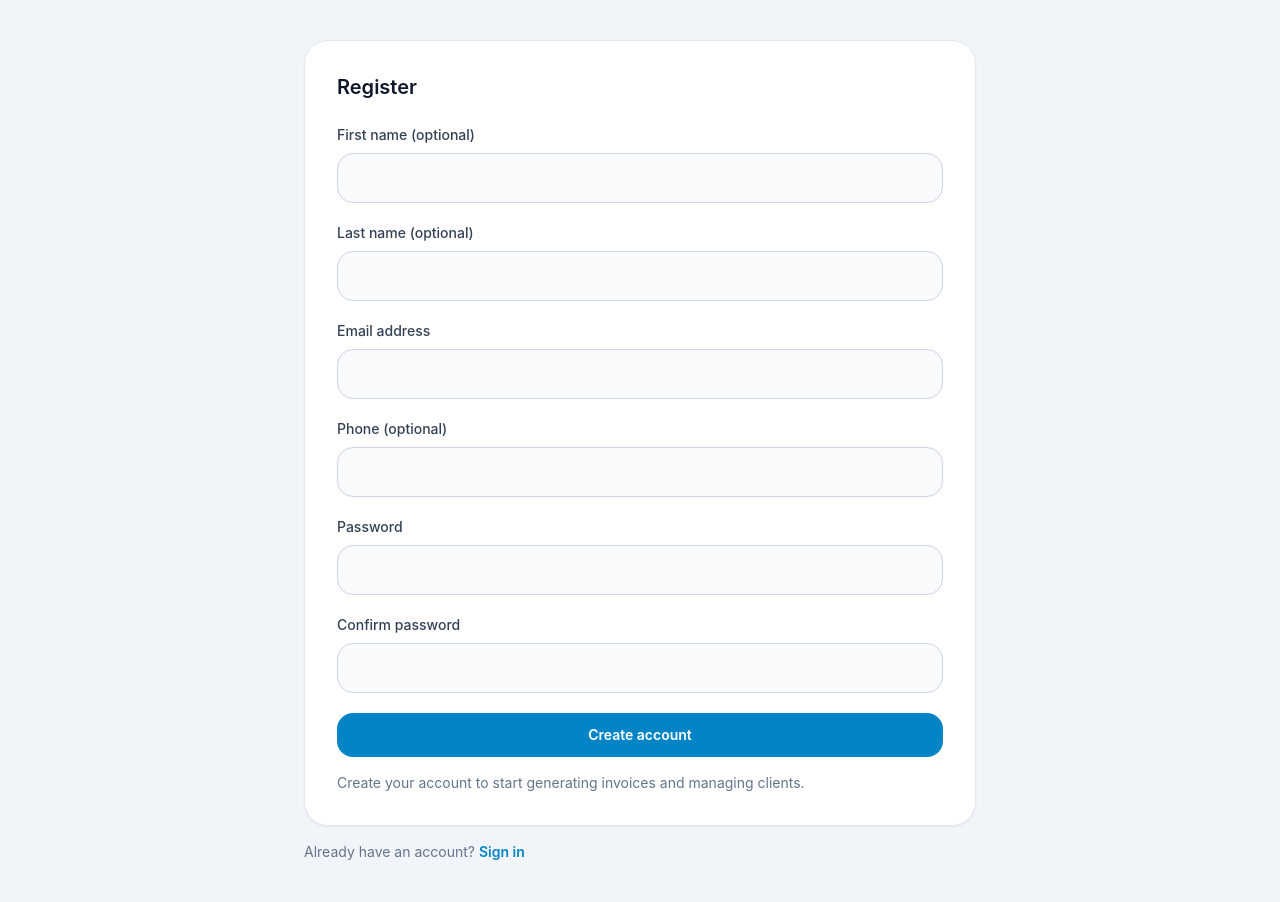
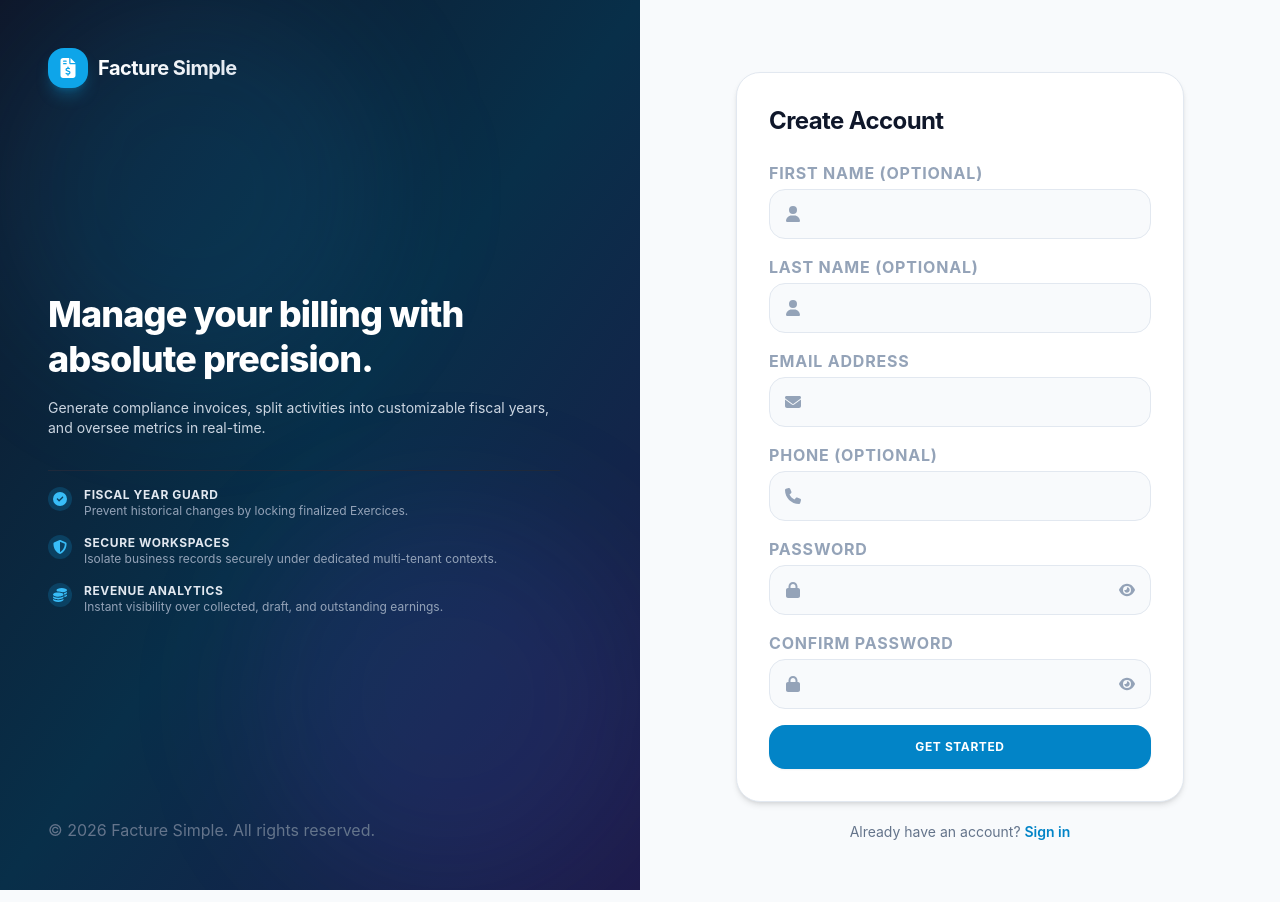
Before and after one commit to elmeftouhi/app.facturesimple.ma, a React (Vite) app: page /register in a window 1280 px wide. Built offline with nearby package versions, Linux system fonts and the light colour scheme; no server answers.

Commit message:
fest: redesign login

```diff
--- a/src/App.jsx
+++ b/src/App.jsx
@@ -13,6 +13,8 @@ import CompanySettings from "./pages/CompanySettings";
 import UserProfile from "./pages/UserProfile";
 import ProtectedRoute from "./components/ProtectedRoute";
 import { AuthProvider, useAuth } from "./context/AuthContext";
+import { FontAwesomeIcon } from "@fortawesome/react-fontawesome";
+import { faFileInvoiceDollar, faCheckCircle, faShieldAlt, faCoins } from "@fortawesome/free-solid-svg-icons";
 
 function GlobalProgressBar() {
   const [activeRequests, setActiveRequests] = useState(0);
@@ -41,8 +43,87 @@ function GlobalProgressBar() {
 
 function AuthLayout({ children }) {
   return (
-    <div className="min-h-screen bg-slate-100 px-4 py-10">
-      <div className="mx-auto w-full max-w-2xl">{children}</div>
+    <div className="flex min-h-screen bg-white">
+      {/* Left Side: Brand Showcase Hero Panel (hidden on small viewports) */}
+      <div className="hidden lg:flex lg:w-1/2 flex-col justify-between bg-gradient-to-br from-slate-900 via-sky-950 to-indigo-950 p-12 text-white relative overflow-hidden">
+        {/* Abstract design elements/glow */}
+        <div className="absolute top-0 left-0 w-96 h-96 bg-sky-500/10 rounded-full blur-3xl pointer-events-none" />
+        <div className="absolute bottom-0 right-0 w-96 h-96 bg-indigo-500/10 rounded-full blur-3xl pointer-events-none" />
+
+        {/* Logo/Header */}
+        <div className="flex items-center gap-2.5 z-10">
+          <div className="flex h-10 w-10 items-center justify-center rounded-2xl bg-sky-500 text-white shadow-lg shadow-sky-500/30">
+            <FontAwesomeIcon icon={faFileInvoiceDollar} className="h-5 w-5" />
+          </div>
+          <span className="text-xl font-bold tracking-tight bg-gradient-to-r from-white to-slate-200 bg-clip-text text-transparent">
+            Facture Simple
+          </span>
+        </div>
+
+        {/* Main Pitch */}
+        <div className="my-auto space-y-8 z-10 max-w-lg">
+          <div className="space-y-4">
+            <h2 className="text-4xl font-extrabold tracking-tight leading-tight">
+              Manage your billing with absolute precision.
+            </h2>
+            <p className="text-sm text-slate-300">
+              Generate compliance invoices, split activities into customizable fiscal years, and oversee metrics in real-time.
+            </p>
+          </div>
+
+          <div className="space-y-4 pt-4 border-t border-slate-800">
+            <div className="flex items-start gap-3">
+              <div className="flex h-6 w-6 shrink-0 items-center justify-center rounded-full bg-sky-500/20 text-sky-400">
+                <FontAwesomeIcon icon={faCheckCircle} className="h-3.5 w-3.5" />
+              </div>
+              <div>
+                <h4 className="text-xs font-bold uppercase tracking-wider text-slate-200">Fiscal Year Guard</h4>
+                <p className="text-xs text-slate-400">Prevent historical changes by locking finalized Exercices.</p>
+              </div>
+            </div>
+
+            <div className="flex items-start gap-3">
+              <div className="flex h-6 w-6 shrink-0 items-center justify-center rounded-full bg-sky-500/20 text-sky-400">
+                <FontAwesomeIcon icon={faShieldAlt} className="h-3.5 w-3.5" />
+              </div>
+              <div>
+                <h4 className="text-xs font-bold uppercase tracking-wider text-slate-200">Secure Workspaces</h4>
+                <p className="text-xs text-slate-400">Isolate business records securely under dedicated multi-tenant contexts.</p>
+              </div>
+            </div>
+
+            <div className="flex items-start gap-3">
+              <div className="flex h-6 w-6 shrink-0 items-center justify-center rounded-full bg-sky-500/20 text-sky-400">
+                <FontAwesomeIcon icon={faCoins} className="h-3.5 w-3.5" />
+              </div>
+              <div>
+                <h4 className="text-xs font-bold uppercase tracking-wider text-slate-200">Revenue Analytics</h4>
+                <p className="text-xs text-slate-400">Instant visibility over collected, draft, and outstanding earnings.</p>
+              </div>
+            </div>
+          </div>
+        </div>
+
+        {/* Footer info */}
+        <div className="text-xxs text-slate-500 z-10">
+          © 2026 Facture Simple. All rights reserved.
+        </div>
+      </div>
+
+      {/* Right Side: Form Canvas */}
+      <div className="flex w-full lg:w-1/2 flex-col justify-center px-6 py-12 md:px-16 lg:px-20 bg-slate-50">
+        <div className="mx-auto w-full max-w-md space-y-6">
+          {/* Mobile Header (hidden on large desktop) */}
+          <div className="flex items-center gap-2 lg:hidden mb-6">
+            <div className="flex h-8 w-8 items-center justify-center rounded-xl bg-sky-600 text-white shadow-md">
+              <FontAwesomeIcon icon={faFileInvoiceDollar} className="h-4 w-4" />
+            </div>
+            <span className="text-md font-bold tracking-tight text-slate-900">Facture Simple</span>
+          </div>
+
+          {children}
+        </div>
+      </div>
     </div>
   );
 }
--- a/src/auth/authStorage.js
+++ b/src/auth/authStorage.js
@@ -29,8 +29,14 @@ function normalizeExpiry(data) {
   return null;
 }
 
-export function saveAuth(data) {
-    console.log("Saving auth data:", data); // Debugging line
+export function saveAuth(data, remember) {
+  let useSession = false;
+  if (remember !== undefined) {
+    useSession = !remember;
+  } else {
+    useSession = sessionStorage.getItem(AUTH_STORAGE_KEY) !== null;
+  }
+
   const token = data?.token || data?.accessToken || data?.idToken || data?.jwt || data?.authToken;
   if (!token) {
     throw new Error("Missing auth token in response.");
@@ -45,12 +51,21 @@ export function saveAuth(data) {
     selectedTenant: data?.selectedTenant || null
   };
 
-  localStorage.setItem(AUTH_STORAGE_KEY, JSON.stringify(payload));
+  if (useSession) {
+    sessionStorage.setItem(AUTH_STORAGE_KEY, JSON.stringify(payload));
+    localStorage.removeItem(AUTH_STORAGE_KEY);
+  } else {
+    localStorage.setItem(AUTH_STORAGE_KEY, JSON.stringify(payload));
+    sessionStorage.removeItem(AUTH_STORAGE_KEY);
+  }
   return payload;
 }
 
 export function getAuth() {
-  const raw = localStorage.getItem(AUTH_STORAGE_KEY);
+  let raw = sessionStorage.getItem(AUTH_STORAGE_KEY);
+  if (!raw) {
+    raw = localStorage.getItem(AUTH_STORAGE_KEY);
+  }
   if (!raw) {
     return null;
   }
@@ -58,17 +73,20 @@ export function getAuth() {
   try {
     const parsed = JSON.parse(raw);
     if (!parsed || typeof parsed !== "object") {
+      sessionStorage.removeItem(AUTH_STORAGE_KEY);
       localStorage.removeItem(AUTH_STORAGE_KEY);
       return null;
     }
     return parsed;
   } catch {
+    sessionStorage.removeItem(AUTH_STORAGE_KEY);
     localStorage.removeItem(AUTH_STORAGE_KEY);
     return null;
   }
 }
 
 export function clearAuth() {
+  sessionStorage.removeItem(AUTH_STORAGE_KEY);
   localStorage.removeItem(AUTH_STORAGE_KEY);
 }
 
--- a/src/components/AuthForm.jsx
+++ b/src/components/AuthForm.jsx
@@ -1,12 +1,23 @@
 import { useState } from "react";
+import { FontAwesomeIcon } from "@fortawesome/react-fontawesome";
+import {
+  faEnvelope,
+  faLock,
+  faUser,
+  faPhone,
+  faEye,
+  faEyeSlash,
+  faSpinner
+} from "@fortawesome/free-solid-svg-icons";
 
-function AuthForm({ title, fields, submitText, footerText, onSubmit, errors = {} }) {
+function AuthForm({ title, fields, submitText, footerText, onSubmit, errors = {}, submitting = false }) {
   const initialState = fields.reduce((acc, field) => {
     acc[field.name] = field.type === "checkbox" ? false : "";
     return acc;
   }, {});
 
   const [values, setValues] = useState(initialState);
+  const [showPasswords, setShowPasswords] = useState({});
 
   const handleChange = (event) => {
     const { name, value, type, checked } = event.target;
@@ -16,63 +27,112 @@ function AuthForm({ title, fields, submitText, footerText, onSubmit, errors = {}
     }));
   };
 
+  const togglePasswordVisibility = (fieldName) => {
+    setShowPasswords((prev) => ({
+      ...prev,
+      [fieldName]: !prev[fieldName]
+    }));
+  };
+
   const handleSubmit = (event) => {
     event.preventDefault();
+    if (submitting) return;
     if (typeof onSubmit === "function") {
       onSubmit(values);
     }
   };
 
+  const getFieldIcon = (field) => {
+    if (field.type === "email" || field.name === "email") return faEnvelope;
+    if (field.type === "password" || field.name === "password" || field.name === "confirmPassword") return faLock;
+    if (field.name === "firstName" || field.name === "lastName") return faUser;
+    if (field.type === "tel" || field.name === "phone") return faPhone;
+    return null;
+  };
+
   return (
-    <div className="rounded-3xl border border-slate-200 bg-white p-8 shadow-sm">
-      <h2 className="text-xl font-semibold text-slate-900">{title}</h2>
-      <form className="mt-6 space-y-5" onSubmit={handleSubmit}>
-        {fields.map((field) => (
-          <div key={field.name}>
-            <label className="mb-2 block text-sm font-medium text-slate-700" htmlFor={field.name}>
-              {field.label}
-            </label>
-            {field.type === "textarea" ? (
-              <textarea
-                id={field.name}
-                name={field.name}
-                value={values[field.name]}
-                onChange={handleChange}
-                className={`w-full rounded-2xl border bg-slate-50 px-4 py-3 text-slate-900 outline-none transition focus:ring-2 ${
-                  errors[field.name]
-                    ? "border-rose-400 focus:border-rose-500 focus:ring-rose-100"
-                    : "border-slate-300 focus:border-sky-500 focus:ring-sky-100"
-                }`}
-                rows={4}
-              />
-            ) : (
+    <div className="rounded-3xl border border-slate-200 bg-white p-8 shadow-md">
+      <h2 className="text-2xl font-bold tracking-tight text-slate-900">{title}</h2>
+      {footerText && <p className="mt-1.5 text-xs text-slate-400">{footerText}</p>}
+
+      <form className="mt-6 space-y-4" onSubmit={handleSubmit}>
+        {fields.map((field) => {
+          const hasIcon = getFieldIcon(field) !== null;
+          const isPassword = field.type === "password";
+          const inputType = isPassword && showPasswords[field.name] ? "text" : field.type;
+          const isCheckbox = field.type === "checkbox";
+
+          if (isCheckbox) {
+            return (
+              <div key={field.name} className="flex items-center gap-2 pt-1">
                 <input
                   id={field.name}
                   name={field.name}
-                type={field.type}
-                value={field.type === "checkbox" ? undefined : values[field.name]}
-                checked={field.type === "checkbox" ? values[field.name] : undefined}
+                  type="checkbox"
+                  checked={values[field.name]}
                   onChange={handleChange}
-                className={`w-full rounded-2xl border bg-slate-50 px-4 py-3 text-slate-900 outline-none transition focus:ring-2 ${
-                  field.type === "checkbox"
-                    ? "h-4 w-4"
-                    : errors[field.name]
-                      ? "border-rose-400 focus:border-rose-500 focus:ring-rose-100"
-                      : "border-slate-300 focus:border-sky-500 focus:ring-sky-100"
+                  disabled={submitting}
+                  className="h-4 w-4 rounded border-slate-300 text-sky-600 focus:ring-sky-500 disabled:opacity-50"
+                />
+                <label htmlFor={field.name} className="text-xs font-semibold text-slate-600 cursor-pointer">
+                  {field.label}
+                </label>
+              </div>
+            );
+          }
+
+          return (
+            <div key={field.name} className="space-y-1">
+              <label className="block text-xxs font-bold uppercase tracking-wider text-slate-400" htmlFor={field.name}>
+                {field.label}
+              </label>
+              <div className="relative flex items-center">
+                {hasIcon && (
+                  <span className="absolute left-4 text-slate-400 pointer-events-none">
+                    <FontAwesomeIcon icon={getFieldIcon(field)} className="h-4 w-4" />
+                  </span>
+                )}
+
+                <input
+                  id={field.name}
+                  name={field.name}
+                  type={inputType}
+                  value={values[field.name]}
+                  onChange={handleChange}
+                  disabled={submitting}
+                  className={`w-full rounded-2xl border bg-slate-50 py-3.5 text-sm text-slate-800 outline-none transition focus:border-sky-500 focus:bg-white focus:ring-4 focus:ring-sky-500/10 ${
+                    hasIcon ? "pl-11" : "px-4"
+                  } ${isPassword ? "pr-11" : "pr-4"} ${
+                    errors[field.name]
+                      ? "border-rose-300 focus:border-rose-400 focus:ring-rose-500/10"
+                      : "border-slate-200"
                   }`}
                 />
+
+                {isPassword && (
+                  <button
+                    type="button"
+                    onClick={() => togglePasswordVisibility(field.name)}
+                    disabled={submitting}
+                    className="absolute right-4 text-slate-400 hover:text-slate-600 focus:outline-none transition disabled:opacity-50"
+                  >
+                    <FontAwesomeIcon icon={showPasswords[field.name] ? faEyeSlash : faEye} className="h-4 w-4" />
+                  </button>
                 )}
               </div>
-        ))}
+            </div>
+          );
+        })}
 
         <button
           type="submit"
-          className="w-full rounded-2xl bg-sky-600 px-5 py-3 text-sm font-semibold text-white transition hover:bg-sky-700"
+          disabled={submitting}
+          className="w-full rounded-2xl bg-sky-600 px-5 py-3.5 text-xs font-bold uppercase tracking-wider text-white shadow-sm hover:bg-sky-700 transition disabled:opacity-50 flex items-center justify-center gap-2 mt-2"
         >
-          {submitText}
+          {submitting && <FontAwesomeIcon icon={faSpinner} className="animate-spin h-3.5 w-3.5" />}
+          <span>{submitText}</span>
         </button>
       </form>
-      {footerText ? <p className="mt-4 text-sm text-slate-500">{footerText}</p> : null}
     </div>
   );
 }
--- a/src/context/AuthContext.jsx
+++ b/src/context/AuthContext.jsx
@@ -81,7 +81,7 @@ export function AuthProvider({ children }) {
 
   const login = async (payload) => {
     const data = await authApi.login(payload);
-    const savedAuth = authStorage.saveAuth(buildAuthSession(data));
+    const savedAuth = authStorage.saveAuth(buildAuthSession(data), payload.remember);
 
     try {
       const [userInfo, tenantsResponse] = await Promise.all([authApi.getMe(), authApi.getTenants()]);
--- a/src/pages/Register.jsx
+++ b/src/pages/Register.jsx
@@ -1,5 +1,7 @@
-import { useState } from "react";
+import { useState, useEffect } from "react";
 import { Link, Navigate, useNavigate } from "react-router-dom";
+import { FontAwesomeIcon } from "@fortawesome/react-fontawesome";
+import { faExclamationTriangle } from "@fortawesome/free-solid-svg-icons";
 import AuthForm from "../components/AuthForm";
 import { useAuth } from "../context/AuthContext";
 
@@ -16,27 +18,79 @@ function Register() {
   const navigate = useNavigate();
   const { isAuthenticated, register } = useAuth();
   const [status, setStatus] = useState("");
-  const [error, setError] = useState("");
+
+  // Alert & validation states
+  const [notification, setNotification] = useState("");
+  const [notificationState, setNotificationState] = useState("hidden"); // 'entering' | 'exiting' | 'hidden'
+  const [validationErrors, setValidationErrors] = useState({});
+
+  useEffect(() => {
+    // Cleanup timeouts on unmount
+    return () => {
+      if (window.registerAlertTimeout1) clearTimeout(window.registerAlertTimeout1);
+      if (window.registerAlertTimeout2) clearTimeout(window.registerAlertTimeout2);
+    };
+  }, []);
 
   if (isAuthenticated) {
     return <Navigate to="/dashboard" replace />;
   }
 
+  const triggerAlert = (message) => {
+    setNotification(message);
+    setNotificationState("entering");
+
+    if (window.registerAlertTimeout1) clearTimeout(window.registerAlertTimeout1);
+    if (window.registerAlertTimeout2) clearTimeout(window.registerAlertTimeout2);
+
+    window.registerAlertTimeout1 = setTimeout(() => {
+      setNotificationState("exiting");
+    }, 4000); // visible for 4 seconds
+
+    window.registerAlertTimeout2 = setTimeout(() => {
+      setNotificationState("hidden");
+      setNotification("");
+    }, 4300); // 300ms transition finishes
+  };
+
   const handleRegister = async (values) => {
-    setStatus("Submitting...");
-    setError("");
+    setValidationErrors({});
+    setStatus("");
+
+    // Client-side UI validation with highlighting
+    const errors = {};
+    if (!values.email || !values.email.trim()) {
+      errors.email = true;
+    }
+    if (!values.password || !values.password.trim()) {
+      errors.password = true;
+    }
+    if (!values.confirmPassword || !values.confirmPassword.trim()) {
+      errors.confirmPassword = true;
+    }
+
+    if (Object.keys(errors).length > 0) {
+      setValidationErrors(errors);
+      triggerAlert("Email and password fields are required.");
+      return;
+    }
 
     if (values.password !== values.confirmPassword) {
-      setError("Passwords do not match.");
-      setStatus("");
+      setValidationErrors({
+        password: true,
+        confirmPassword: true
+      });
+      triggerAlert("Passwords do not match.");
       return;
     }
+
+    setStatus("Submitting...");
 
     try {
       const payload = {
         firstName: values.firstName || undefined,
         lastName: values.lastName || undefined,
-        email: values.email,
+        email: values.email.trim(),
         phone: values.phone || undefined,
         password: values.password
       };
@@ -51,25 +105,38 @@ function Register() {
       setStatus("Registration successful. Redirecting to dashboard...");
       navigate("/dashboard", { replace: true });
     } catch (err) {
-      setError(err.message || "Unable to connect to backend.");
+      triggerAlert(err.message || "Failed to register account.");
       setStatus("");
     }
   };
 
   return (
-    <div>
+    <div className="relative">
+      {/* Animated Top Viewport Alert */}
+      {notificationState !== "hidden" && (
+        <div
+          className={`fixed top-6 left-1/2 z-[10000] w-full max-w-md px-4 -translate-x-1/2 ${
+            notificationState === "entering" ? "animate-alert-enter" : "animate-alert-exit"
+          }`}
+        >
+          <div className="flex items-center gap-3 rounded-2xl border border-rose-200 bg-white p-4 shadow-xl text-rose-800">
+            <FontAwesomeIcon icon={faExclamationTriangle} className="h-5 w-5 text-rose-500 shrink-0" />
+            <span className="text-sm font-semibold">{notification}</span>
+          </div>
+        </div>
+      )}
+
       <AuthForm
-        title="Register"
+        title="Create Account"
         fields={registerFields}
-        submitText="Create account"
-        footerText="Create your account to start generating invoices and managing clients."
+        submitText="Get started"
         onSubmit={handleRegister}
+        errors={validationErrors}
+        submitting={status !== ""}
       />
-      <p className="mt-4 text-sm text-slate-500">
-        Already have an account? <Link className="font-semibold text-sky-600" to="/login">Sign in</Link>
+      <p className="mt-5 text-center text-sm text-slate-500">
+        Already have an account? <Link className="font-semibold text-sky-600 hover:text-sky-700 hover:underline transition" to="/login">Sign in</Link>
       </p>
-      {status ? <p className="mt-3 text-sm text-emerald-600">{status}</p> : null}
-      {error ? <p className="mt-3 text-sm text-rose-600">{error}</p> : null}
     </div>
   );
 }
```
Also changed, not shown: src/pages/Login.jsx (+6 -7 lines). Lines whose indentation alone changed are shown as unchanged.
